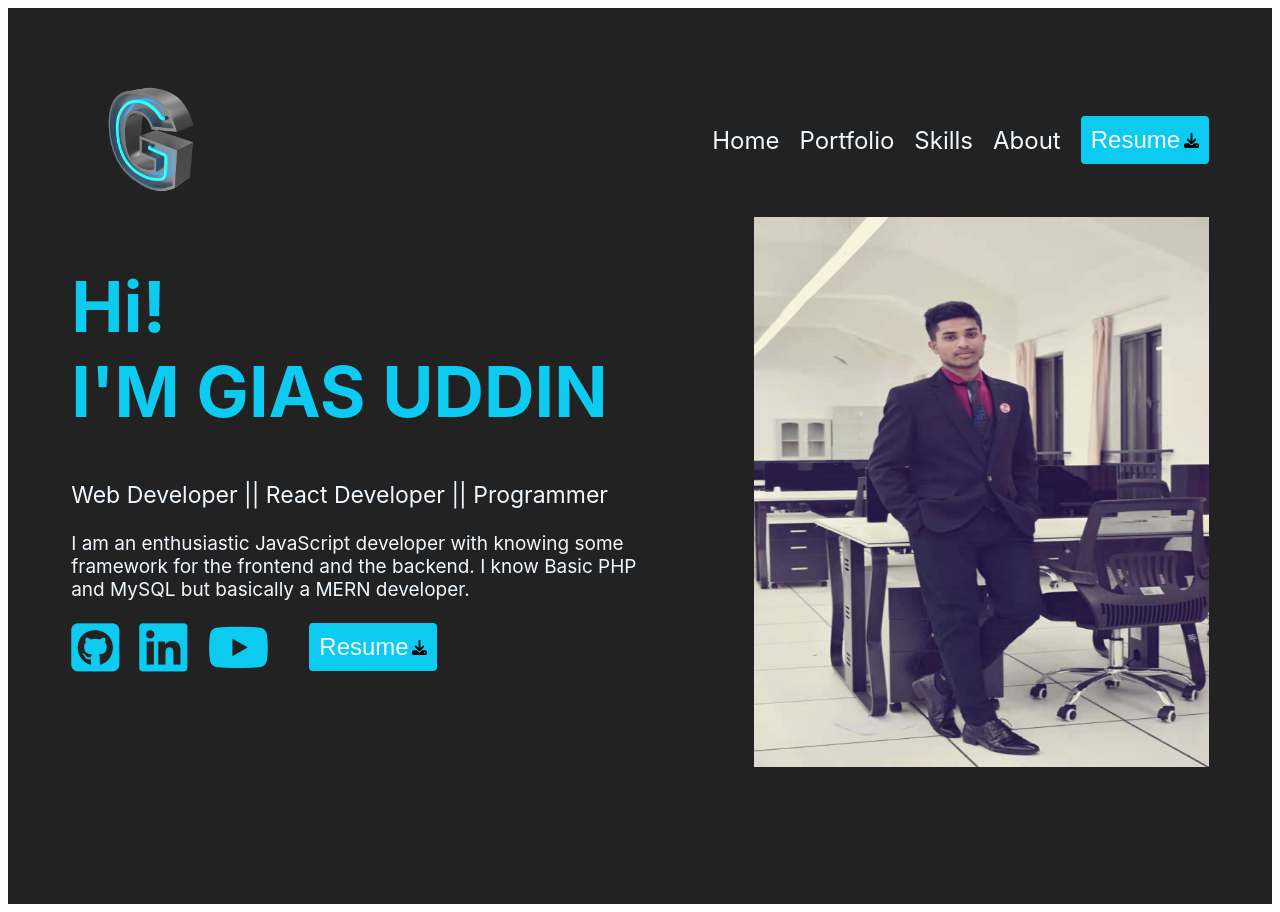
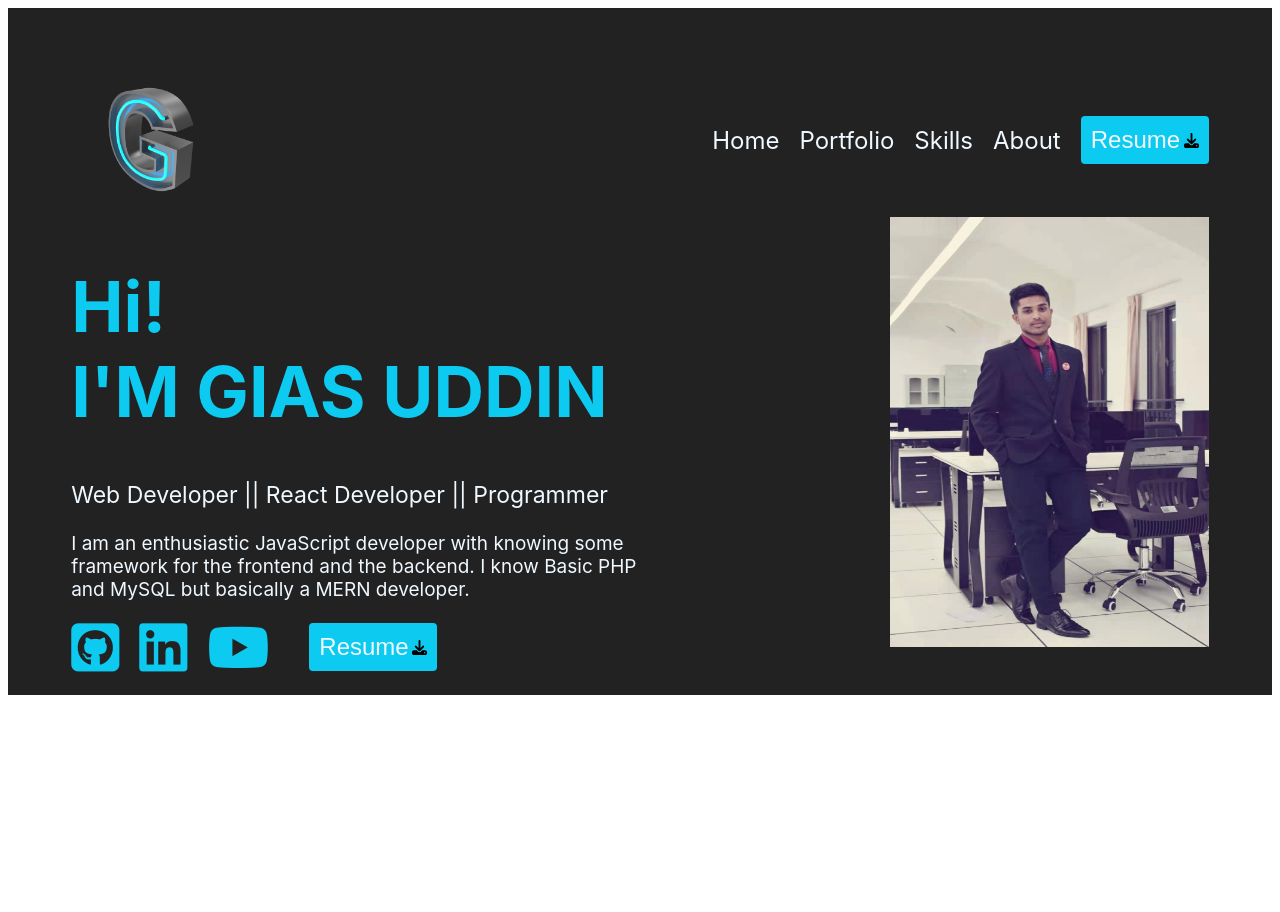
Before and after one commit to tred-07/SDP-W-1-A-1, a plain HTML site: page index.html in a window 1280 px wide. After the commit the page ends 800 px from the top, so only its background shows below. Drawn offline with Linux system fonts and the light colour scheme.

Commit message:
fixed banner issue

```diff
--- a/index.html
+++ b/index.html
@@ -51,6 +51,8 @@
       }
       .banner-part-2 {
         width: 40%;
+        display: flex;
+        justify-content: right;
       }
       .banner-social-media{
         display: flex;
@@ -198,7 +200,7 @@
           </div>
         </div>
         <div class="banner-part-2">
-          <img src="./images/gias.jpg" alt="" style="width: 100%; height: 80%" />
+          <img src="./images/gias.jpg" alt="" style="width: 70%; height: 90%" />
         </div>
       </div>
     </header>
```
